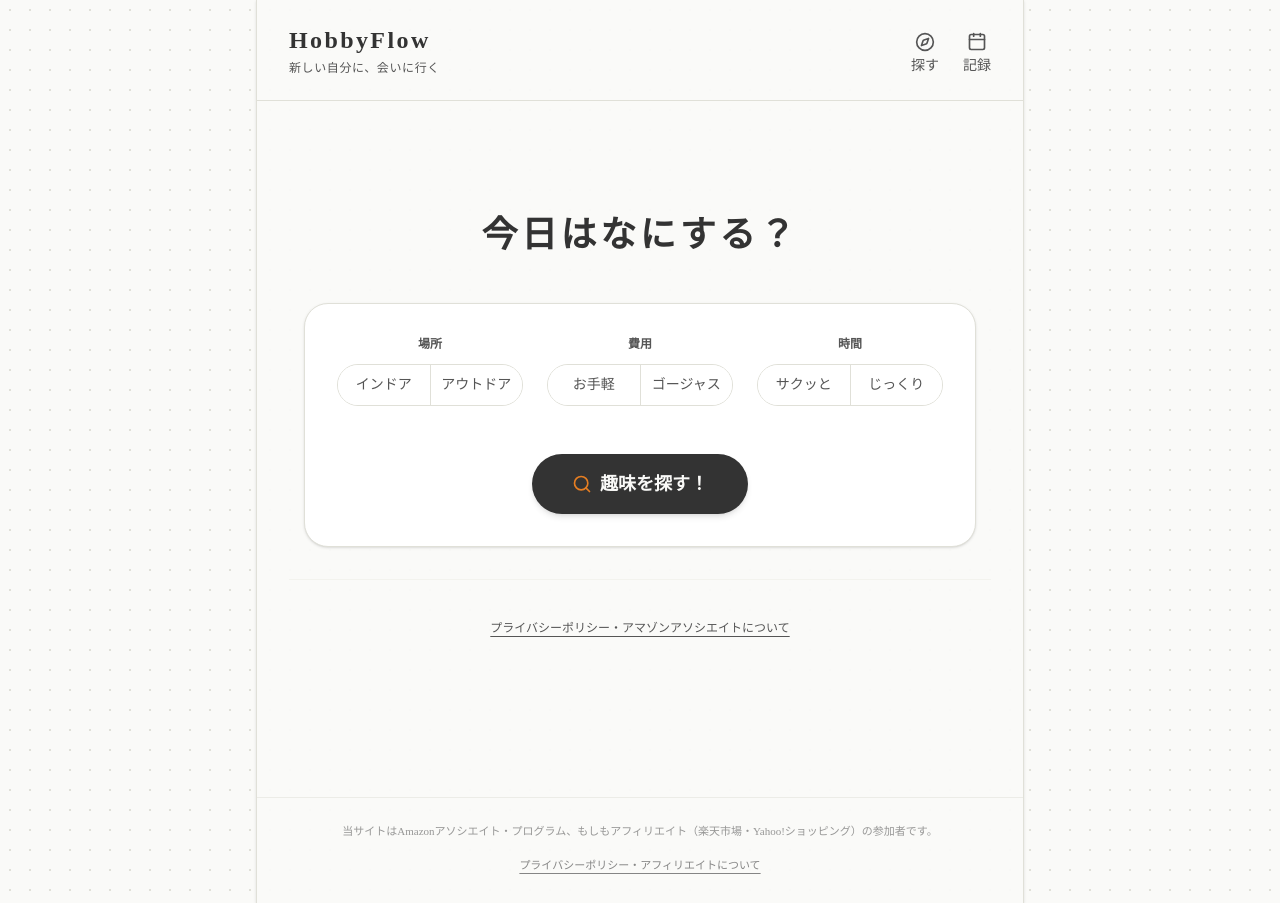
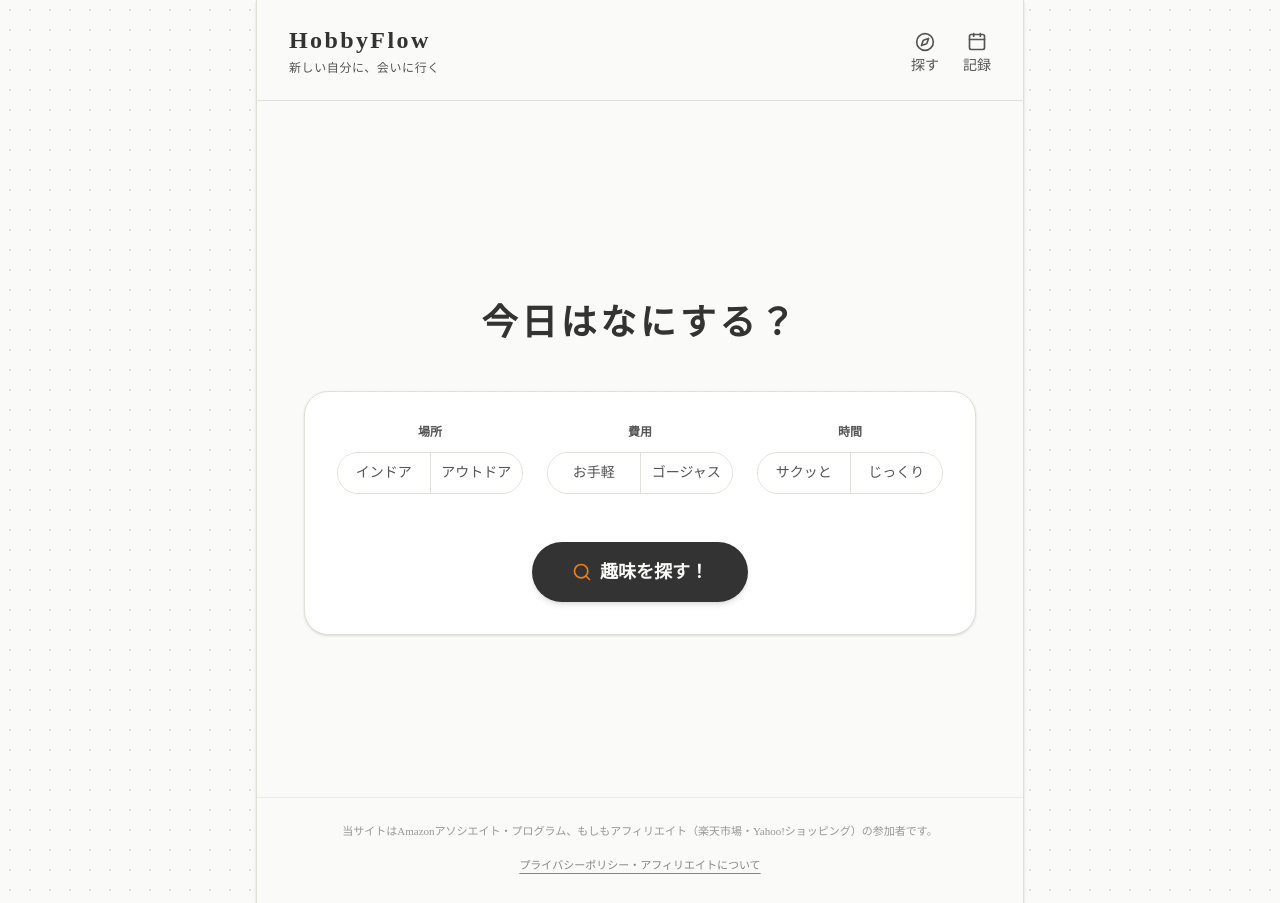
Before and after one commit to itokenlaw-rgb/hobby-flow, a Next.js app: page / in a window 1280 px wide. Built offline with nearby package versions, Linux system fonts and the light colour scheme.

Commit message:
ポリシー

```diff
--- a/src/app/hobbies/[id]/page.tsx
+++ b/src/app/hobbies/[id]/page.tsx
@@ -343,11 +343,6 @@ export default async function HobbyDetail({
         </Link>
       </div>
 
-      <footer className="w-full mt-20 pb-10 flex justify-center border-t border-border-light/30 pt-10">
-        <Link href="/policy" className="text-xs text-ink-light hover:text-accent transition-colors underline underline-offset-4">
-          プライバシーポリシー・アマゾンアソシエイトについて
-        </Link>
-      </footer>
     </div>
   );
 }
--- a/src/app/page.tsx
+++ b/src/app/page.tsx
@@ -280,12 +280,6 @@ export default function ExplorePage() {
           </div>
         </div>
       )}
-
-      <footer className="w-full mt-20 pb-10 flex justify-center border-t border-border-light/30 pt-10">
-        <Link href="/policy" className="text-xs text-ink-light hover:text-accent transition-colors underline underline-offset-4">
-          プライバシーポリシー・アマゾンアソシエイトについて
-        </Link>
-      </footer>
     </div>
   );
 }
--- a/src/app/policy/page.tsx
+++ b/src/app/policy/page.tsx
@@ -34,12 +34,12 @@ export default function PolicyPage() {
             </h2>
             <div className="space-y-4">
               <p>
-                当サイト「HobbyFlow」は、もしもアフィリエイト、およびAmazonアソシエイト・プログラム等のアフィリエイト宣伝プログラムを利用しています。
+                当サイト「HobbyFlow」は、もしもアフィリエイト等のアフィリエイト宣伝プログラムを利用しています。また、Amazonアソシエイト・プログラムを利用することを予定しています。
               </p>
               <div className="bg-cream/50 p-4 rounded-2xl border border-border-light">
                 <p className="font-bold text-ink mb-2">【Amazonアソシエイトに関する表示】</p>
                 <p>
-                  HobbyFlowは、Amazon.co.jpを宣伝しリンクすることによってサイトが紹介料を獲得できる手段を提供することを目的に設定されたアフィリエイトプログラムである、Amazonアソシエイト・プログラムの参加者です。
+                  HobbyFlowは、Amazon.co.jpを宣伝しリンクすることによってサイトが紹介料を獲得できる手段を提供することを目的に設定されたアフィリエイトプログラムである、Amazonアソシエイト・プログラムの参加者となることを予定しています。
                 </p>
                 <p className="mt-2 text-ink">
                   第三者（Amazonや他の広告掲載者）がコンテンツおよび宣伝を提供し、訪問者から直接情報を収集し、訪問者のブラウザにクッキー（Cookie）を設定したり、これを認識したりする場合があります。
--- a/src/app/records/new/page.tsx
+++ b/src/app/records/new/page.tsx
@@ -239,11 +239,6 @@ function RecordForm() {
         </div>
       )}
 
-      <footer className="w-full mt-20 pb-10 flex justify-center border-t border-border-light/30 pt-10">
-        <Link href="/policy" className="text-xs text-ink-light hover:text-accent transition-colors underline underline-offset-4">
-          プライバシーポリシー・アマゾンアソシエイトについて
-        </Link>
-      </footer>
     </div>
   );
 }
--- a/src/app/records/page.tsx
+++ b/src/app/records/page.tsx
@@ -324,11 +324,6 @@ export default function RecordsPage() {
         )}
       </div>
 
-      <footer className="w-full mt-20 pb-10 flex justify-center border-t border-border-light/30 pt-10">
-        <Link href="/policy" className="text-xs text-ink-light hover:text-accent transition-colors underline underline-offset-4">
-          プライバシーポリシー・アマゾンアソシエイトについて
-        </Link>
-      </footer>
     </div>
   );
 }
```
